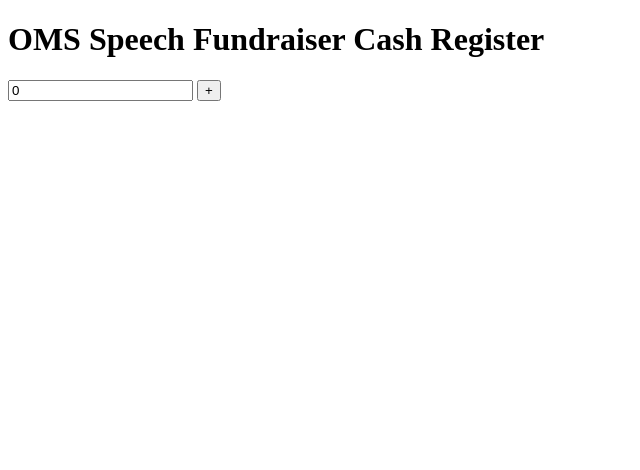
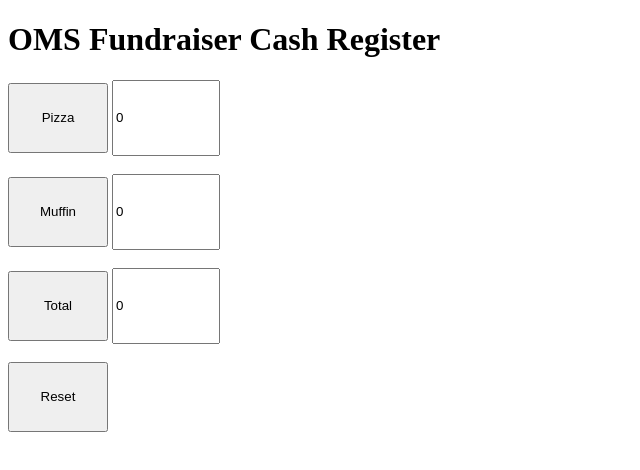
Before and after one commit to AGupta15/OMSCashRegister, a plain HTML site: page index.html in a window 1280 px wide. Shown: the whole page, without its empty margins (0-640 px from the left). Drawn offline with nearby package versions, Linux system fonts and the light colour scheme.

Commit message:
initial sketch

```diff
--- a/index.html
+++ b/index.html
@@ -1,24 +1,123 @@
 <!DOCTYPE html>
 <html>
-    <head>
-        <title> My first increment </title>
-    </head>
-    <body>
+<head>
+</head>
 
-        <h1>OMS Speech Fundraiser Cash Register </h1>
+<body>
 
-        <input type="text" name="TextBox" id="TextBox" value="0" />
-        <input type="Button" id='AddButton' value="+" />
+<script>
+    var muffins = 0;
+    // var cinna = 0;
+    // var bagels = 0;
+    // var donut = 0;
+    // var hotchoc = 0;
+    // var apple = 0;
+    // var pear = 0;
+    // var clementine = 0;
+    // var pizzaCombo = 0;
+    // var hotdogCombo = 0;
+    // var subCombo = 0;
+    var pizza = 0;
 
-        <script src="http://code.jquery.com/jquery-1.4.3.min.js"></script>
-        <script>
-            $(document).ready(function(){
-                $('#AddButton').click( function() {
-                    var counter = $('#TextBox').val();
-                    counter++ ;
-                    $('#TextBox').val(counter);
-                });
-            });
-        </script>
-    </body>
+    var muffinCost = 1.5;
+    var pizzaCost = 3;
+
+    function pizzaInc() {
+        pizza++;
+        document.getElementById('PIZZA').value++;
+    }
+    function muffinInc() {
+        muffins++;
+        document.getElementById('MUFF').value++;
+    }
+    // function cinna() {
+    //     cinna++;
+    //     document.getElementById('cinna').value = cinna;
+    // }
+    // function bagels() {
+    //     bagels++;
+    //     document.getElementById('bagels').value = bagels;
+    // }
+    // function donut() {
+    //     donut++;
+    //     document.getElementById('donut').value = donut;
+    // }
+    // function apple() {
+    //     apple++;
+    //     document.getElementById('apple').value = apple;
+    // }
+    // function pear() {
+    //     pear++;
+    //     document.getElementById('pear').value = pear;
+    // }
+    // function clementine() {
+    //     clementine++;
+    //     document.getElementById('clementine').value = clementine;
+    // }
+
+    function totalCost(){
+        var tot = 0;
+        tot = tot + document.getElementById('PIZZA').value*pizzaCost;
+        tot = tot + document.getElementById('MUFF').value*muffinCost;
+        document.getElementById("TOTAL").value = tot;
+        tot = 0;
+    }
+
+    function resetTotal(){
+        document.getElementById("PIZZA").value = 0;
+        document.getElementById("MUFF").value = 0;
+        document.getElementById("TOTAL").value = 0;
+    }
+</script>
+
+<h1>OMS Fundraiser Cash Register</h1>
+
+<button style="height:70px;width:100px" onclick="pizzaInc();">Pizza</button>
+<input style="height:70px;width:100px" type="text" id="PIZZA" value="0"></input>
+
+<br><br>
+
+<button style="height:70px;width:100px" onclick="muffinInc();">Muffin</button>
+<input style="height:70px;width:100px" type="text" id="MUFF" value="0"></input>
+
+<br><br>
+
+<!-- <button onclick="cinna();">Cinnamon Roll</button>
+<input type="text" id="cinna" value="0"></input>
+
+<br><br>
+
+<button onclick="bagels();">Bagel</button>
+<input type="text" id="bagels" value="0"></input>
+
+<br><br>
+
+<button onclick="donut();">Donut</button>
+<input type="text" id="donut" value="0"></input>
+
+<br><br>
+
+<button onclick="apple();">Apple</button>
+<input type="text" id="apple" value="0"></input>
+
+<br><br>
+
+<button onclick="pear();">Pear</button>
+<input type="text" id="pear" value="0"></input>
+
+<br><br>
+
+<button onclick="clementine();">Clementine</button>
+<input type="text" id="clementine" value="0"></input>
+
+<br><br> -->
+
+<button style="height:70px;width:100px" onclick="totalCost();">Total</button>
+<input style="height:70px;width:100px" type="text" id="TOTAL" value="0"></input>
+
+<br><br>
+
+<button style="height:70px;width:100px" onclick="resetTotal();">Reset</button>
+
+</body>
 </html>
```
